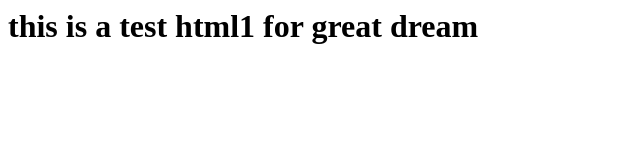
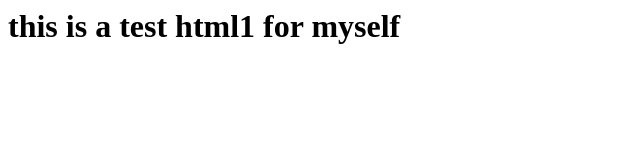
Before and after one commit to AlexWIllBeGood/TestJenkins, a plain HTML site: page index.html in a window 1280 px wide. Shown: the whole page, without its empty margins (0-640 px from the left). Drawn offline with Linux system fonts and the light colour scheme.

Commit message:
common commit

```diff
--- a/index.html
+++ b/index.html
@@ -1,5 +1,5 @@
 <html>
     <body>
-        <h1>this is a test html1 for great dream</h1>
+        <h1>this is a test html1 for myself</h1>
     </body>
 </html>
```
